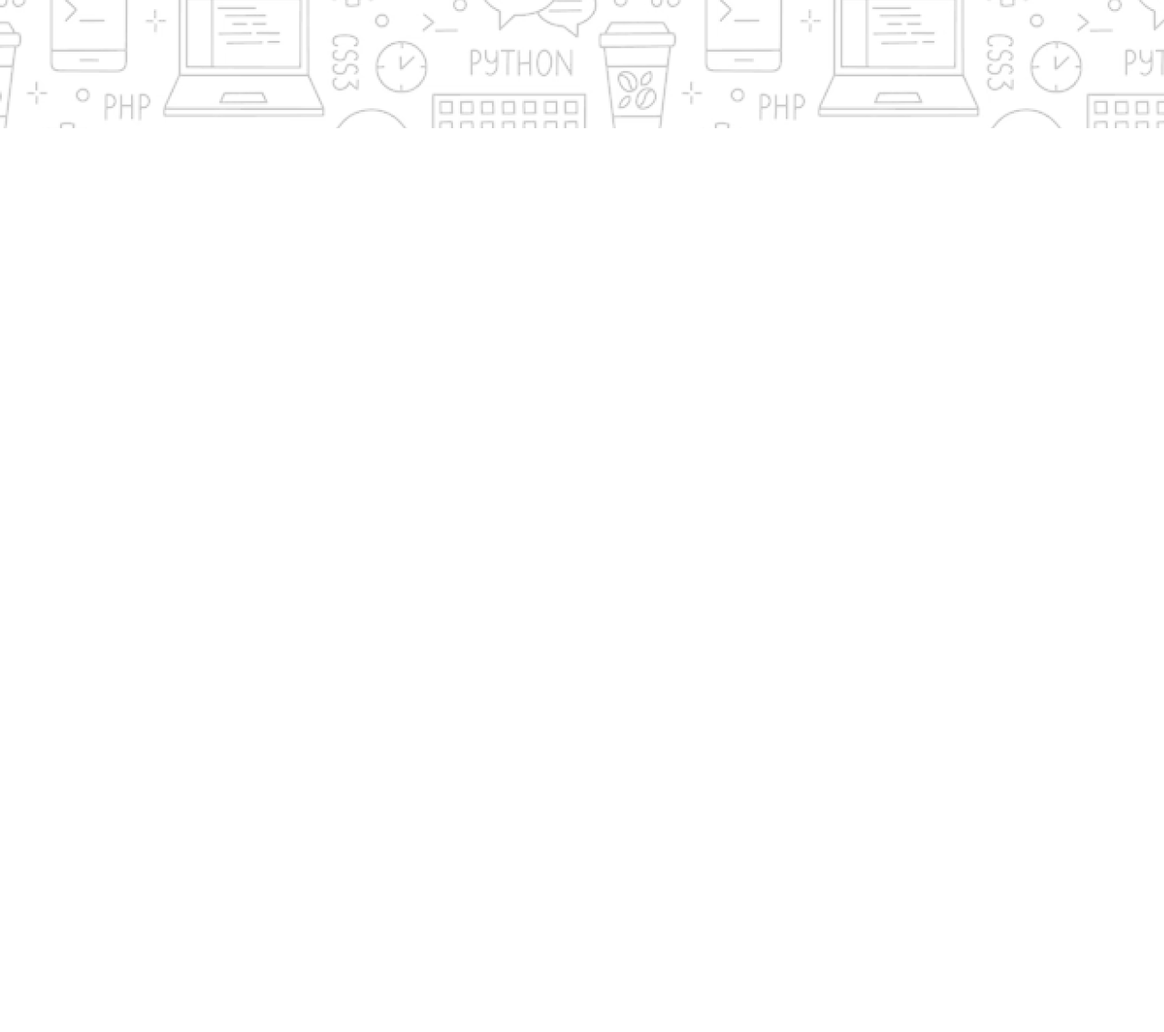
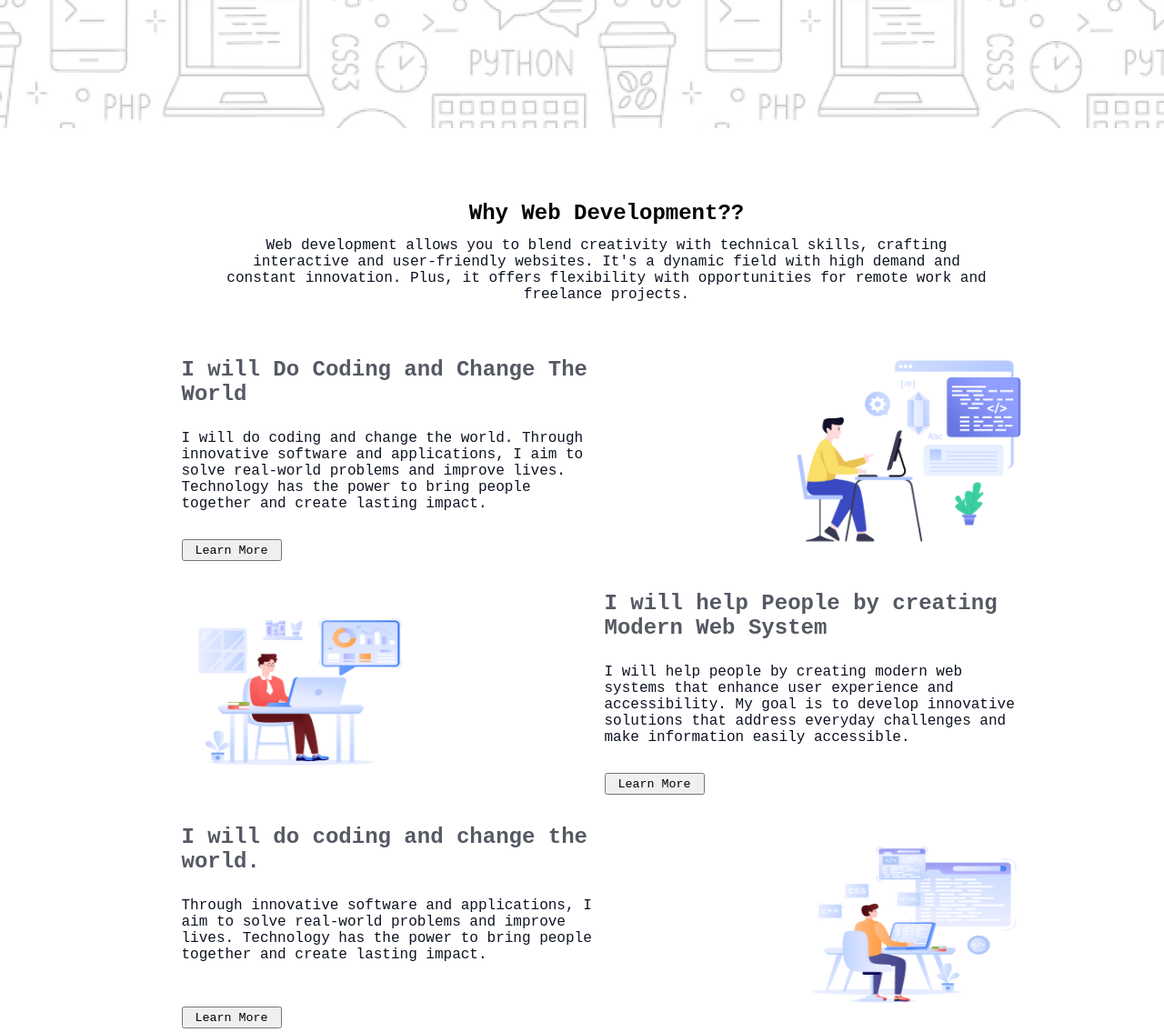
Before and after one commit to RizbiAhmmad/Web-dev-assignment-1-solution, a plain HTML site: page index.html in a window 1280 px wide. Shown: the part 509-1644 px from the top of the page at 91% size. Before the commit the page ends 800 px from the top, so only its background shows below. Drawn offline with Linux system fonts and the light colour scheme; a web font is replaced by a local one.

Commit message:
web dev section adding

```diff
--- a/index.html
+++ b/index.html
@@ -11,7 +11,7 @@
         <nav class="nav-title">
             <h2 class="name">Awlad.H</h2>
             <ul>
-                <li> <a href=""><button class="btn-primary">Download CV</button></a></li>
+                <li> <a href="https://drive.google.com/file/d/18YSMv9ECCkP7iARHBkn88NLJfxxWkLX2/view?usp=sharing"><button class="btn-primary">Download CV</button></a></li>
             </ul>
         </nav>
 
@@ -20,17 +20,61 @@
     <main>
         <section class="starting-section">
             <div class="image-1">
-                <img src="assets/Group.png" alt="">
+                <img src="assets/Group.png" alt="Loading">
             </div>
             <div class="description">
                 <h1 class="heading">"In the near future, I hope to become a Developer."</h1>
                 <p class="heading-desc">"In the near future, I hope to become a Developer. I'm excited to learn new programming languages and build innovative solutions. The journey ahead promises growth and countless opportunities."</p>
             </div>
             <div>
-                <a href=""><button class="btn-secondary">Contact With Me</button></a></li>
+                <a href="https://www.facebook.com/mdakashkhan444"><button class="btn-secondary">Contact With Me</button></a></li>
             </div>
         </section>
 
+    <section class="web-dev-section">
+        <div>
+            <h1 class="web-dev-heading">Why Web Development??</h1>
+            <p class="web-dev-description">Web development allows you to blend creativity with technical skills, crafting interactive and user-friendly websites. It's a dynamic field with high demand and constant innovation. Plus, it offers flexibility with opportunities for remote work and freelance projects.</p>
+        </div>
+
+
+        <!--Pera  -->
+
+        <div class="Experience">
+            <div >
+                <h1 class="Experience-heading">I will Do Coding and Change The World</h1>
+                <p class="Experience-description">I will do coding and change the world. Through innovative software and applications, I aim to solve real-world problems and improve lives. Technology has the power to bring people together and create lasting impact.</p>
+                <a href="https://www.w3schools.com/whatis/"><button class="web-btn">Learn More</button></a>
+            </div>
+            <div>
+                <img class="Experience-image" src="assets/Layer_1.png" alt="Loading">
+            </div>
+        </div>
+
+        <div class="Experience">
+            <div>
+                <img class="Experience-image" src="assets/Group 3.png" alt="Loading">
+            </div>
+            <div >
+                <h1 class="Experience-heading">I will help People by creating Modern Web System</h1>
+                <p class="Experience-description">I will help people by creating modern web systems that enhance user experience and accessibility. My goal is to develop innovative solutions that address everyday challenges and make information easily accessible. </p>
+                <a href="https://www.w3schools.com/whatis/"><button class="web-btn">Learn More</button></a>
+            </div>
+
+        </div>
+
+        <div class="Experience">
+            <div >
+                <h1 class="Experience-heading">I will do coding and change the world.</h1>
+                 <p class="Experience-description"> Through innovative software and applications, I aim to solve real-world problems and improve lives. Technology has the power to bring people together and create lasting impact.</p>
+                 <a href="https://www.w3schools.com/whatis/"><button class="web-btn">Learn More</button></a>
+            </div>
+            <div>
+                <img class="Experience-image" src="assets/Group 4.png" alt="Loading">
+            </div>
+        </div>
+
+     </section>
 
 
     </main>
--- a/style/style.css
+++ b/style/style.css
@@ -1,11 +1,11 @@
 @import url('https://fonts.googleapis.com/css2?family=Azeret+Mono:ital,wght@0,100..900;1,100..900&display=swap');
 
-/* .azeret-mono-<uniquifier> {
+.azeret-mono{
   font-family: "Azeret Mono", monospace;
   font-optical-sizing: auto;
   font-weight: <weight>;
   font-style: normal;
-} */
+}
  *{
     margin: 0 auto;
     padding: 0px;
@@ -27,7 +27,7 @@
 
 }
 
-/* Main Section */
+/* Main Section 1 */
 
 .starting-section{
     background-image: url("../assets/Hero-bg.png");
@@ -58,3 +58,50 @@
     color: white;
     padding: 21px 24px 21px 24px;
 }
+
+/* web dev section start */
+.web-dev-section{
+    width: 1140px;
+    height: 1395px;
+    align-items: center;
+    padding: 80px 97px 80px 97px;
+}
+
+.web-dev-heading{
+    text-align: center;
+    width: 852px;
+    height: 40px;
+}
+.web-dev-description{
+    text-align: center;
+    width: 852px;
+    height: 100px;
+    color: rgb(13, 19, 33);
+
+}
+.Experience{
+    display: flex;
+    margin: 32px 0px;
+}
+.Experience-heading{
+    width: 470px;
+    height: 80px;
+    text-align: left;
+    color: rgba(13, 19, 33, 0.7);
+}
+
+.Experience-description{
+    width: 470px;
+    height: 120px;
+    color: rgb(13, 19, 33);
+}
+
+.Experience-image{
+    width: 260px;
+    height: 220px;
+}
+.web-btn{
+    width: 110px;
+    height: 24px;
+    text-align: center;
+}
```
